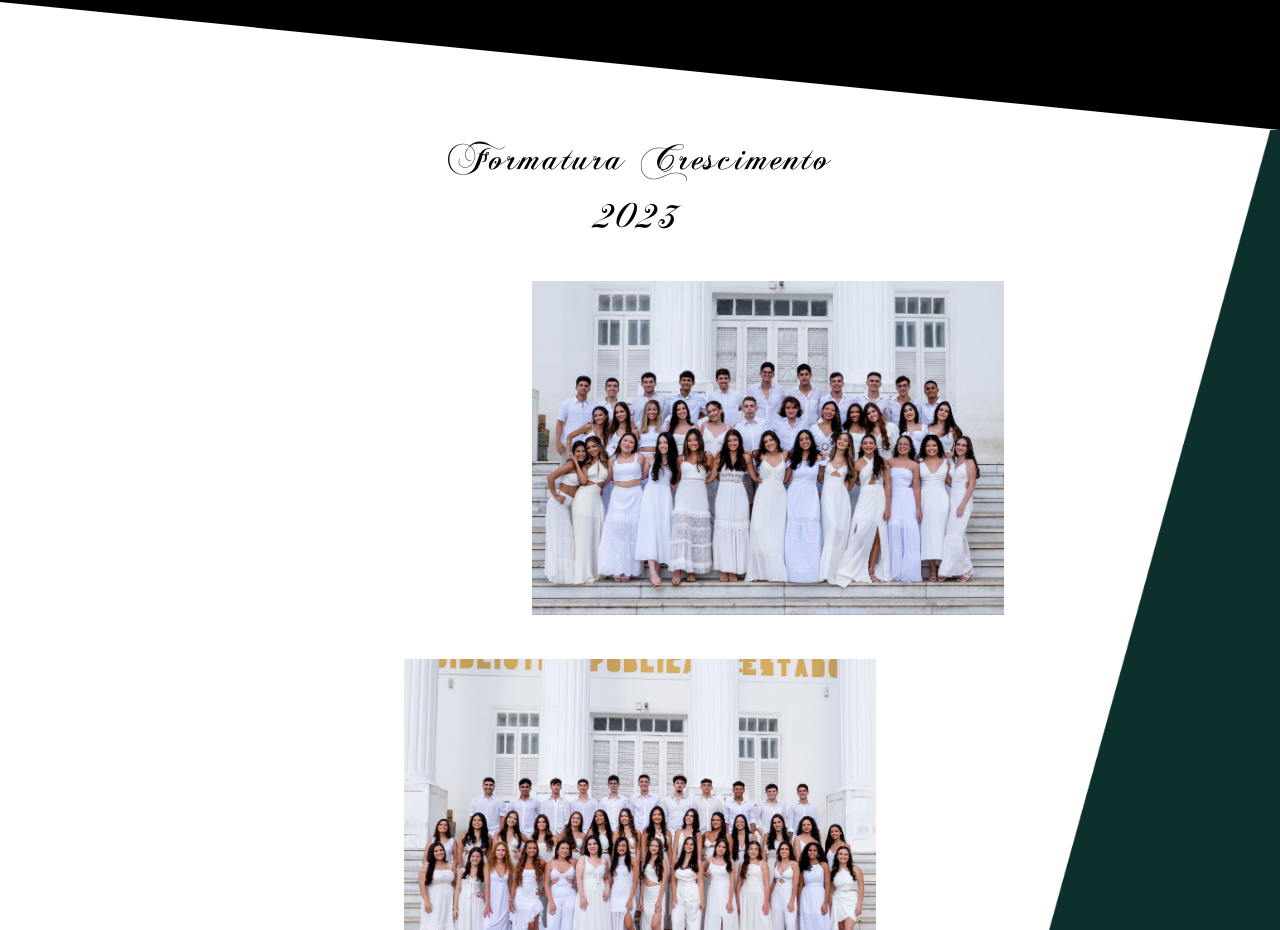
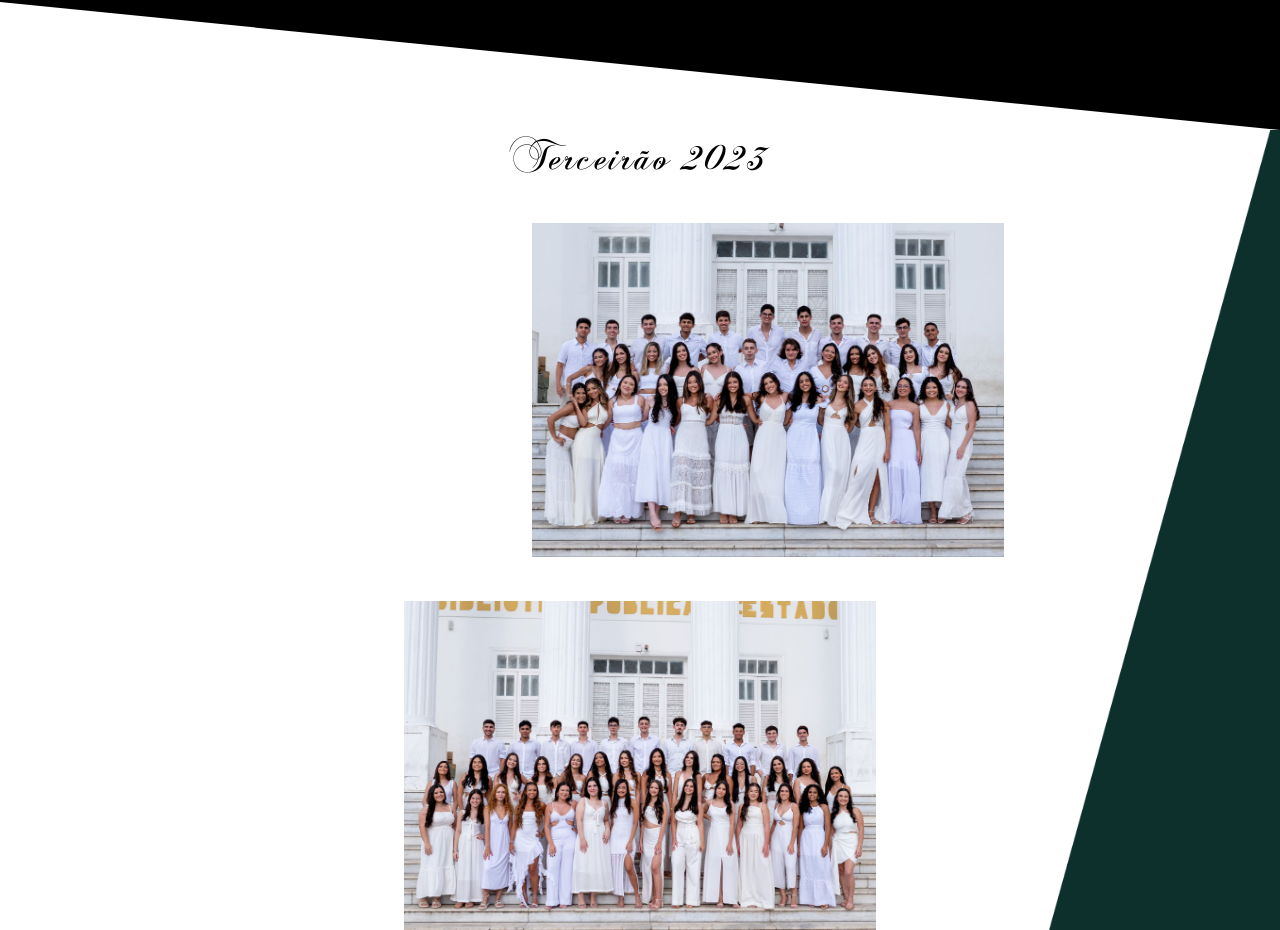
Before and after one commit to formatura/Crescimento2023, a plain HTML site: page index.html in a window 1280 px wide. Shown: the part 2217-3147 px from the top of the page. Drawn offline with Linux system fonts and the light colour scheme.

Commit message:
Update index.html
Titulo galeria

```diff
--- a/index.html
+++ b/index.html
@@ -139,7 +139,7 @@
 		<div class="inclinacaobranca"></div>
 
 		<div id="galeriasec">
-		<div class="tsecao">Formatura Crescimento<br>2023</div>
+		<div class="tsecao">Terceirão 2023</div>
 
 			<div id="galeria">
 			<li><img id="g1" src="Grupo 1.jpg" alt="Turma A"></li>
```
